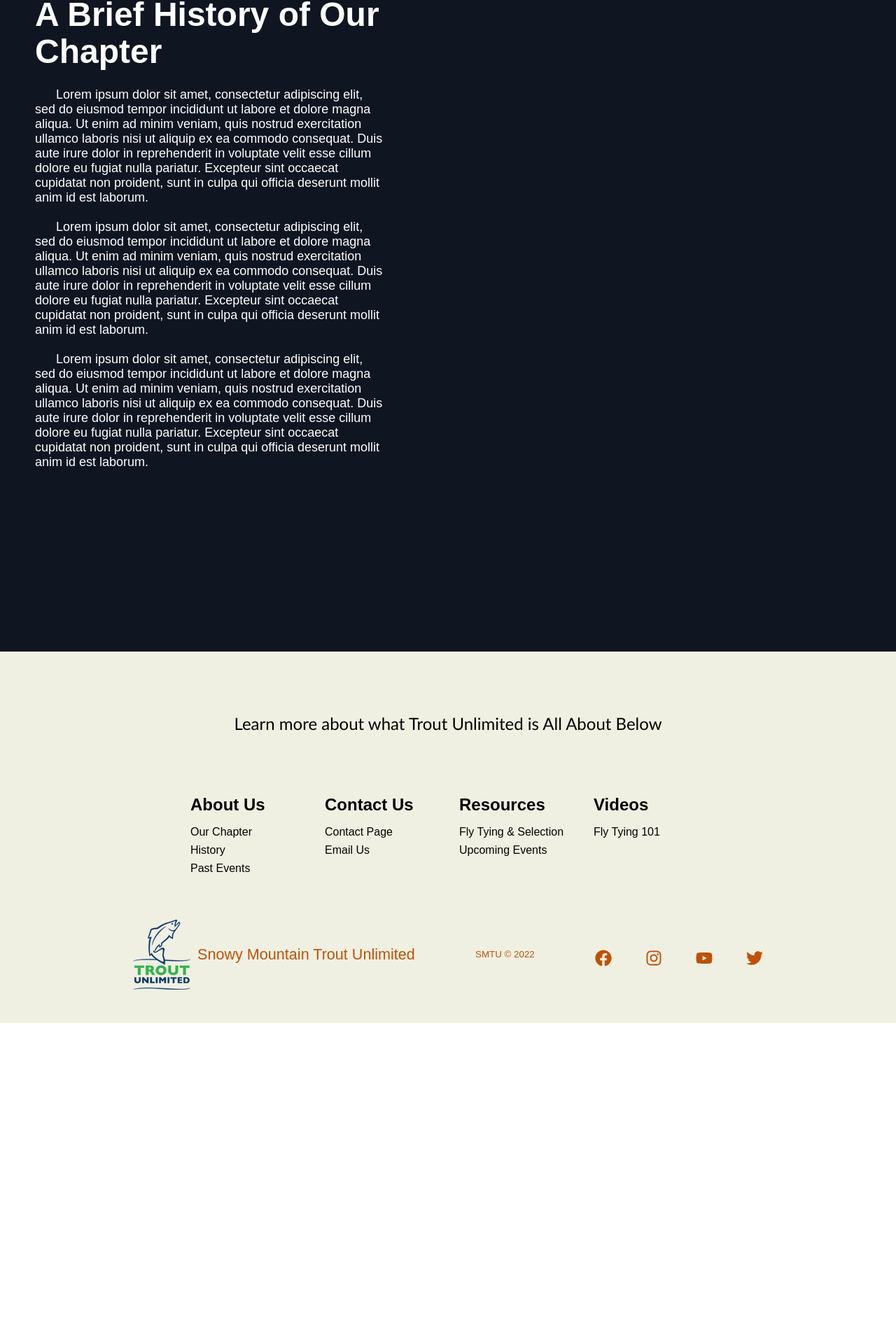
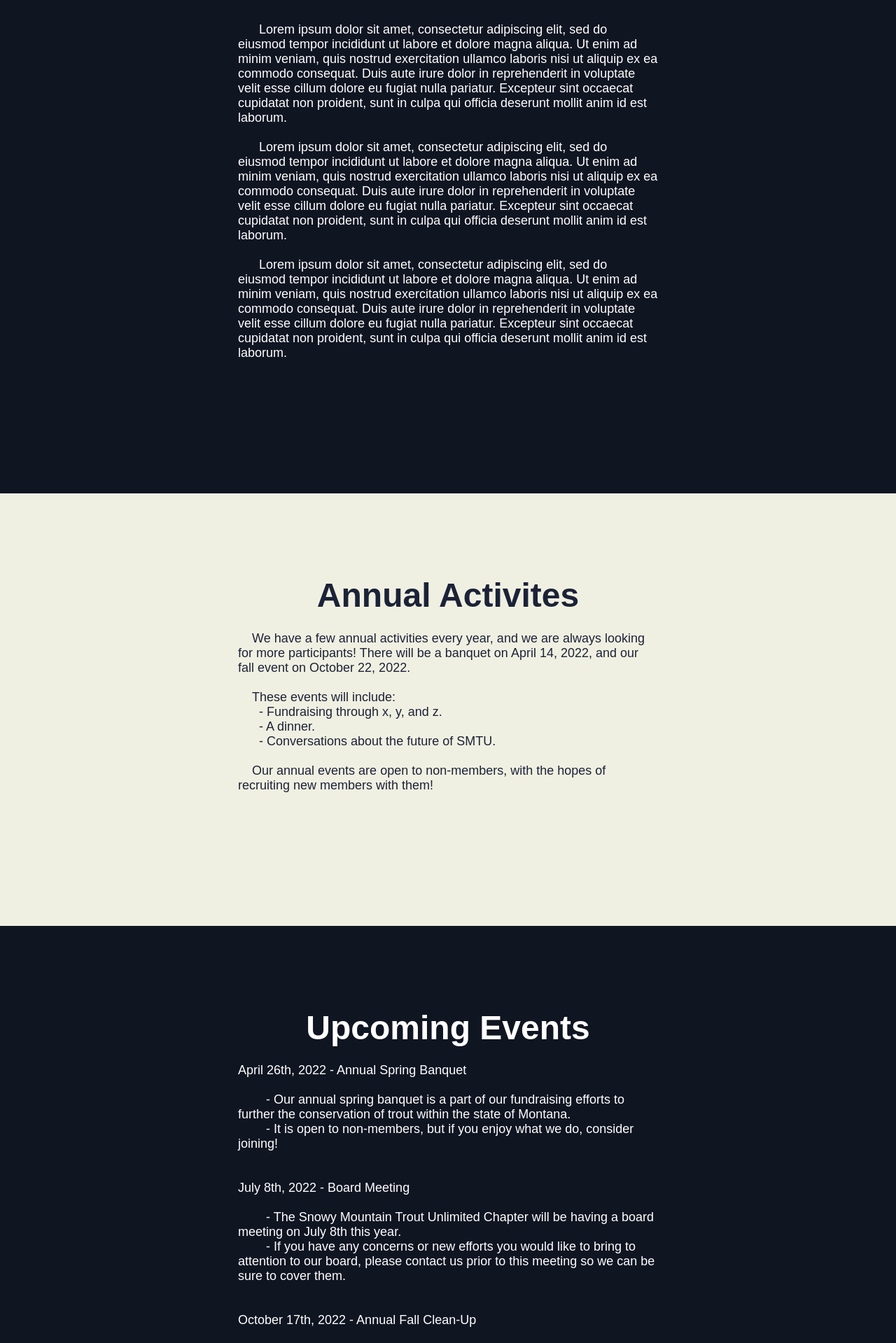
Before and after one commit to garrettstrohm/trout-unlimited-smtu, a React (Create React App) app in the folder client/: page /about in a window 1280 px wide. Shown: the part 720-2639 px from the top of the page at 70% size. Before the commit the page ends 2182 px from the top, so only its background shows below. Built offline with nearby package versions, Linux system fonts and the light colour scheme; a web font is replaced by a local one.

Commit message:
formatting about us page, as well as fixing the cards

```diff
--- a/client/src/components/Cards/Cards.elements.js
+++ b/client/src/components/Cards/Cards.elements.js
@@ -42,7 +42,7 @@ export const CardsContainer = styled.div`
   }
 `;
 
-export const CardsCard = styled(Link)`
+export const CardsCard = styled.div`
   background: #242424;
   box-shadow: 0 6px 20px rgba(56, 125, 255, 0.25);
   width: 280px;
--- a/client/src/components/Cards/Cards.js
+++ b/client/src/components/Cards/Cards.js
@@ -16,6 +16,8 @@ import {
   CardsCardFeature,
   CardsCardImage
 } from './Cards.elements';
+
+import { Link } from 'react-router-dom';
 const Cards = () => {
   return (
     <IconContext.Provider value={{ color: '#a9b3c1', size: 86 }}>
@@ -23,7 +25,7 @@ const Cards = () => {
         <CardsWrapper>
           <CardsHeading>Join or Donate</CardsHeading>
           <CardsContainer>
-            <CardsCard to='/donate'>
+            <CardsCard>
               <CardsCardInfo>
                 <CardsCardIcon>
                   <BiDollarCircle />
@@ -34,10 +36,9 @@ const Cards = () => {
                   <CardsCardFeature>Please mail donations to:</CardsCardFeature>
                   <CardsCardFeature>*Address*</CardsCardFeature>
                 </CardsCardFeatures>
-                <Button>Donate Now</Button>
               </CardsCardInfo>
             </CardsCard>
-            <CardsCard to='/sign-up'>
+            <CardsCard>
               <CardsCardInfo>
                 <CardsCardIcon>
                   <CardsCardImage src={tuWhite} alt="white tu logo"/>
@@ -46,7 +47,7 @@ const Cards = () => {
                 <CardsCardFeatures>
                   <CardsCardFeature>To join our chapter, all you need is a membership to Trout Unlimited. Click the button below to go to Trout Unlimited's national website and sign up!</CardsCardFeature>
                 </CardsCardFeatures>
-                <Button>Join Today</Button>
+                <a href="https://www.tu.org/memberships-and-giving/#membership"><Button>Join Today</Button></a>
               </CardsCardInfo>
             </CardsCard>
           </CardsContainer>
--- a/client/src/components/WritingSection/WritingSection.elements.js
+++ b/client/src/components/WritingSection/WritingSection.elements.js
@@ -3,37 +3,39 @@ import styled from "styled-components";
 export const WritingSec = styled.div`
     color: #fff;
     width: 100%;
-    padding: 160px 0;
+    padding: 120px 0;
     background: ${({lightBg}) => (lightBg ? '#f0f0e2' : '#101522')};
 `;
 
 export const WritingRow = styled.div`
     display: flex;
-    margin: 0 -15px -15px -15px;
     flex-wrap: wrap;
     align-items: center;
+    justify-content: center;
     flex-direction: ${({imgStart}) => (imgStart ? 'row-reverse' : 'row')};
 `;
 
-export const WritingColumn = styled.div`
-    margin-bottom: 15px;
-    padding-inline-start: 15px;
-    flex: 1;
-    max-width: 50%;
-    flex-basis: 50%;
+// export const WritingColumn = styled.div`
+//     margin-bottom: 15px;
+//     padding-inline-start: 15px;
+//     flex: 1;
+//     max-width: 100%;
+//     flex-basis: 100%;
+//     align-items: center;
 
-    @media screen and (max-width: 768px){
-        max-width: 100%;
-        flex-basis: 100%;
-        display: flex;
-        justify-content: center;
-    }
-`;
+
+//     @media screen and (max-width: 768px){
+//         max-width: 100%;
+//         flex-basis: 100%;
+//         display: flex;
+//         justify-content: center;
+//     }
+// `;
 
 export const TextWrapper = styled.div`
     max-width: 620px;
     padding-top: 0;
-    padding-bottom: 60px;
+    padding-bottom: 30px;
     white-space: pre-wrap;
 
     @media screen and (max-width: 768px) {
@@ -45,12 +47,23 @@ export const Heading = styled.h1`
     margin-bottom: 24px;
     font-size: 48px;
     line-height: 1.1;
+    text-align: center;
     color: ${({lightText}) => (lightText ? '#fff' : '#1c2237')};
 `;
 
 export const WritingParagraph = styled.p`
-    max-width: 500px;
+    max-width: 600px;
     margin-bottom: 40px;
     font-size: 18px;
     color: ${({lightTextDesc}) => (lightTextDesc ? '#fff' : '#1c2237')};
 `;
+
+export const WritingImageWrapper = styled.div`
+    max-width: 550px;
+    display: flex;
+    justify-content: ${({start}) => (start ? 'flex-start' : 'flex-end')};
+`;
+
+export const WritingImage = styled.img`
+    vertical-align: middle;
+`;
--- a/client/src/components/WritingSection/WritingSection.js
+++ b/client/src/components/WritingSection/WritingSection.js
@@ -3,10 +3,12 @@ import { Container } from '../../globalStyles'
 import {
     WritingSec,
     WritingRow,
-    WritingColumn,
+    // WritingColumn,
     TextWrapper,
     Heading,
-    WritingParagraph
+    WritingParagraph,
+    // WritingImageWrapper,
+    // WritingImage
 } from './WritingSection.elements.js'
 
 const WritingSection = ({
@@ -15,19 +17,27 @@ const WritingSection = ({
     lightText,
     lightTextDesc,
     about,
-    header
+    header,
+    img,
+    alt,
+    start
 }) => {
   return (
     <>
         <WritingSec lightBg={lightBg}>
             <Container>
                 <WritingRow imgStart={imgStart}>
-                    <WritingColumn>
+                    {/* <WritingColumn> */}
                         <TextWrapper>
                             <Heading lightText={lightText}>{header}</Heading>
                             <WritingParagraph lightTextDesc={lightTextDesc}>{about}</WritingParagraph>
                         </TextWrapper>
-                    </WritingColumn>
+                    {/* </WritingColumn> */}
+                    {/* <WritingColumn>
+                        <WritingImageWrapper start={start}>
+                            <WritingImage src={img} alt={alt}/>
+                        </WritingImageWrapper>
+                    </WritingColumn> */}
                 </WritingRow>
             </Container>
         </WritingSec>
--- a/client/src/components/index.js
+++ b/client/src/components/index.js
@@ -4,3 +4,4 @@ export {default as Footer} from './Footer/Footer';
 export {default as Cards} from './Cards/Cards';
 export {default as HeaderInfoSection} from './HeaderInfoSection/HeaderInfoSection'
 export {default as WritingSection} from './WritingSection/WritingSection'
+export {default as BoardSection} from './BoardSection/BoardSection'
--- a/client/src/pages/About/About.js
+++ b/client/src/pages/About/About.js
@@ -5,14 +5,18 @@ import {
 } from '../../components'
 import {
   aboutHeader,
-  aboutObjOne
+  aboutObjOne,
+  aboutObjTwo,
+  aboutObjThree
 } from './Data'
 
 const About = () => {
   return (
     <div>
-        <HeaderInfoSection {...aboutHeader}/>
+        <HeaderInfoSection {...aboutHeader} />
         <WritingSection {...aboutObjOne} />
+        <WritingSection {...aboutObjTwo} />
+        <WritingSection {...aboutObjThree} />
     </div>
   )
 }
--- a/client/src/pages/About/Data.js
+++ b/client/src/pages/About/Data.js
@@ -11,7 +11,7 @@ export const aboutHeader = {
     lightBg: false,
     lightText: true,
     lightTextDesc: true,
-    header: 'A Brief History of Our Chapter',
+    header: 'What We Do',
     about:
       `      Lorem ipsum dolor sit amet, consectetur adipiscing elit, sed do eiusmod tempor incididunt ut labore et dolore magna aliqua. Ut enim ad minim veniam, quis nostrud exercitation ullamco laboris nisi ut aliquip ex ea commodo consequat. Duis aute irure dolor in reprehenderit in voluptate velit esse cillum dolore eu fugiat nulla pariatur. Excepteur sint occaecat cupidatat non proident, sunt in culpa qui officia deserunt mollit anim id est laborum.
 
@@ -23,3 +23,50 @@ export const aboutHeader = {
     alt: 'splash section',
     start: '',
   };
+
+export const aboutObjTwo = {
+  lightBg: true,
+  lightText: false,
+  lightTextDesc: false,
+  header: 'Annual Activites',
+  about:
+    `    We have a few annual activities every year, and we are always looking for more participants! There will be a banquet on April 14, 2022, and our fall event on October 22, 2022.
+
+    These events will include:
+      - Fundraising through x, y, and z.
+      - A dinner.
+      - Conversations about the future of SMTU.
+
+    Our annual events are open to non-members, with the hopes of recruiting new members with them! `,
+  imgStart: 'left',
+  img: '',
+  alt: 'splash section',
+  start: true,
+};
+
+export const aboutObjThree = {
+  lightBg: false,
+  lightText: true,
+  lightTextDesc: true,
+  header: 'Upcoming Events',
+  about:
+    `April 26th, 2022 - Annual Spring Banquet
+
+        - Our annual spring banquet is a part of our fundraising efforts to further the conservation of trout within the state of Montana.
+        - It is open to non-members, but if you enjoy what we do, consider joining!
+
+
+July 8th, 2022 - Board Meeting
+
+        - The Snowy Mountain Trout Unlimited Chapter will be having a board meeting on July 8th this year.
+        - If you have any concerns or new efforts you would like to bring to attention to our board, please contact us prior to this meeting so we can be sure to cover them.
+
+
+October 17th, 2022 - Annual Fall Clean-Up
+
+        - Every year, we have a clean-up event around local fisheries surrounding Lewistown, where we are based out of. If you would like to get involved, please contact us and we will get you more information. `,
+  imgStart: '',
+  img: '',
+  alt: 'splash section',
+  start: '',
+};
```
Also changed, not shown: client/src/components/BoardSection/BoardSection.elements.js (added, +15 -0 lines), client/src/components/BoardSection/BoardSection.js (added, +56 -0 lines).
